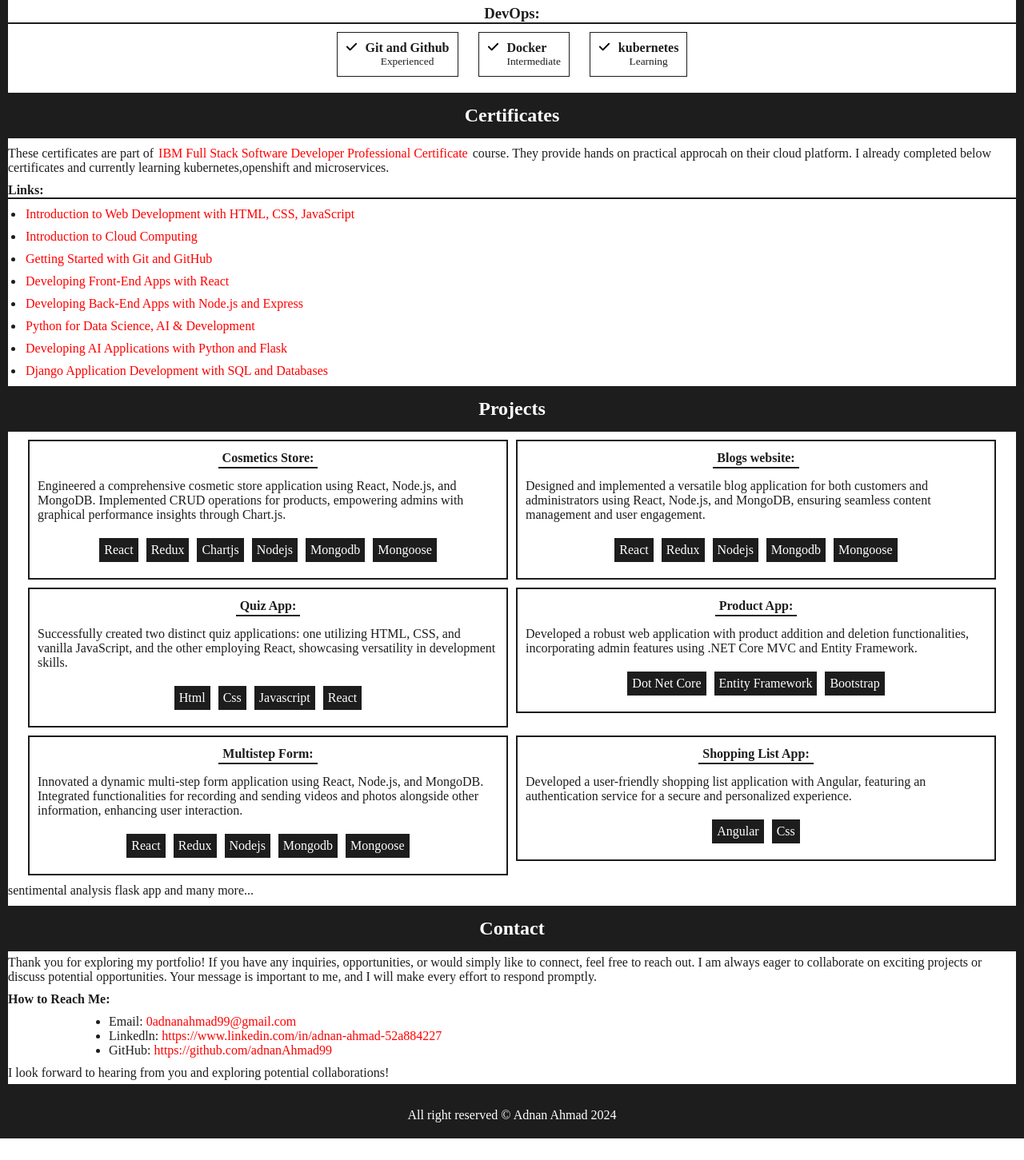
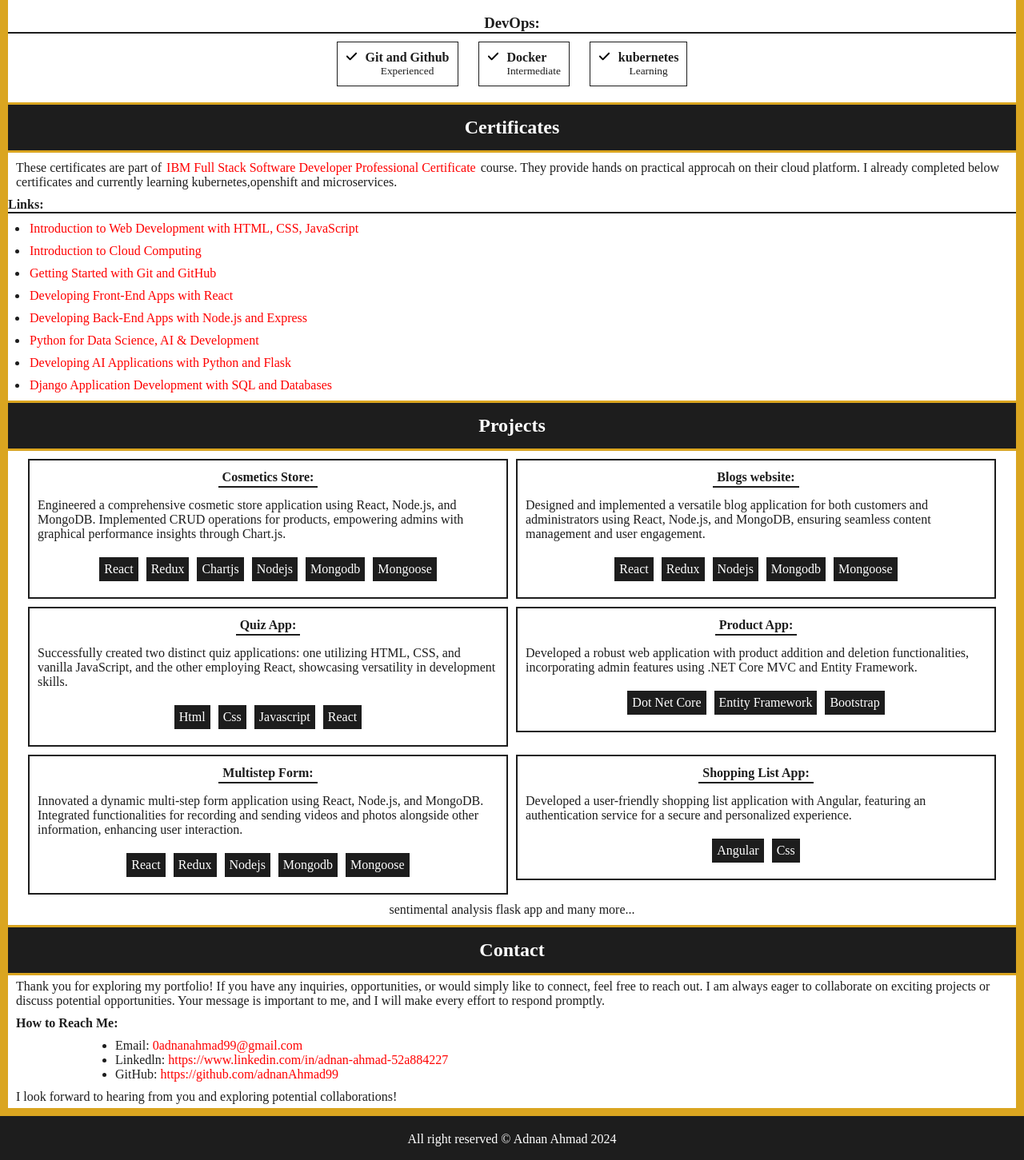
Before and after one commit to adnanAhmad99/Adnan_Ahmad, a React (Vite) app: page / in a window 1280 px wide. Shown: the part 1338-2789 px from the top of the page at 80% size. Before the commit the page ends 2762 px from the top, so only its background shows below. Built offline with nearby package versions, Linux system fonts and the light colour scheme.

Commit message:
final touches

```diff
--- a/src/App.css
+++ b/src/App.css
@@ -1,3 +1,3 @@
 section {
-  border: 10px solid var(--current-backgroundColor-opposite);
+  border: 10px solid goldenrod;
 }
--- a/src/components/contact/Contact.jsx
+++ b/src/components/contact/Contact.jsx
@@ -1,4 +1,4 @@
-import { useEffect, useState } from "react";
+import { useState } from "react";
 import "./contact.css";
 
 const Contact = () => {
@@ -12,14 +12,10 @@ const Contact = () => {
     }, 500);
   };
 
-  useEffect(() => {
-    console.log("rendring");
-  });
-
   return (
-    <div className="contact" id="contact">
+    <div className="contact " id="contact">
       <h2 className="color-opposite top-h">Contact</h2>
-      <div className="contact-info-div">
+      <div className="contact-info-div padding-left-right">
         <p>
           Thank you for exploring my portfolio! If you have any inquiries,
           opportunities, or would simply like to connect, feel free to reach
@@ -31,7 +27,7 @@ const Contact = () => {
         <ul className="contact-list-ul">
           <li className="gmail-li">
             Email:{" "}
-            <span onClick={handleCopy} title={copyStatus}>
+            <span onClick={handleCopy} title="copy">
               0adnanahmad99@gmail.com
             </span>{" "}
             {copyStatus === "Copied" ? "copied" : ""}
--- a/src/components/coursera/CourseraCertificates.jsx
+++ b/src/components/coursera/CourseraCertificates.jsx
@@ -37,9 +37,9 @@ const COURSERACERTIFICATES = [
 
 const CourseraCertificates = () => {
   return (
-    <article className="certificates">
+    <article className="certificates " id="certificates">
       <h2 className="color-opposite top-h">Certificates</h2>
-      <p>
+      <p className="padding-left-right">
         These certificates are part of{" "}
         <a
           href="https://www.coursera.org/professional-certificates/ibm-full-stack-cloud-developer"
@@ -52,7 +52,7 @@ const CourseraCertificates = () => {
         kubernetes,openshift and microservices.
       </p>
       <p className="bold under-line">Links:</p>
-      <ul className="d-flex">
+      <ul className="d-flex ">
         {COURSERACERTIFICATES.map((course, i) => (
           <li key={`${i}${course.courseName}`}>
             <a href={course.link} target="_blank">
--- a/src/components/coursera/certificates.css
+++ b/src/components/coursera/certificates.css
@@ -1,5 +1,5 @@
 .certificates > ul {
-  padding: 0px 20px;
+  padding: 0px 25px;
   flex-direction: column;
   align-items: flex-start;
   gap: 10px;
--- a/src/components/introDiv/IntroDiv.jsx
+++ b/src/components/introDiv/IntroDiv.jsx
@@ -3,9 +3,9 @@ import "./introDiv.css";
 
 const IntroDiv = () => {
   return (
-    <article className="intro" id="about">
+    <article className="intro " id="about">
       <h2 className="color-opposite top-h">About Me</h2>
-      <div className="d-flex sub-intro">
+      <div className="d-flex sub-intro padding-left-right">
         <p className="intro-info">
           Hello there! I'm Adnan Ahmad, a passionate learner with a knack for
           adapting to diverse working environments. My strength lies in
--- a/src/components/mainUpperDiv/MainUpperDiv.jsx
+++ b/src/components/mainUpperDiv/MainUpperDiv.jsx
@@ -7,7 +7,7 @@ const MainUpperDiv = () => {
     selectedId?.scrollIntoView({ behavior: "smooth" });
   };
   return (
-    <article className="d-flex upper-main-div" id="home">
+    <article className="d-flex upper-main-div padding-left-right" id="home">
       <div className="main-image d-flex">
         <img src={`${URLAPPEND}/images/mainPic.jpg`} alt="my photo" />
       </div>
--- a/src/components/mainUpperDiv/mainUpperDiv.css
+++ b/src/components/mainUpperDiv/mainUpperDiv.css
@@ -64,7 +64,7 @@
   padding: 8px;
 }
 
-@media (max-width: 600px) {
+@media (max-width: 650px) {
   .upper-main-div {
     flex-direction: column;
     height: auto;
@@ -77,3 +77,8 @@
     display: block;
   }
 }
+@media (max-width: 421px) {
+  .cv-button {
+    margin-bottom: 10px;
+  }
+}
--- a/src/components/projects/Projects.jsx
+++ b/src/components/projects/Projects.jsx
@@ -61,7 +61,9 @@ const Projects = () => {
           </div>
         ))}
       </div>
-      <p>sentimental analysis flask app and many more...</p>
+      <p className="projects-ending-para">
+        sentimental analysis flask app and many more...
+      </p>
     </article>
   );
 };
--- a/src/components/projects/projects.css
+++ b/src/components/projects/projects.css
@@ -30,3 +30,7 @@
   padding: 5px;
   border: 1px solid var(--current-backgroundColor-opposite);
 }
+.projects-ending-para {
+  padding: 0px 10px;
+  text-align: center;
+}
--- a/src/data/globalData.js
+++ b/src/data/globalData.js
@@ -1,2 +1,3 @@
 // replace it to empty string for deployment and push. Also comment base in viteConfig file
-export const URLAPPEND = "/Adnan_Ahmad";
+// export const URLAPPEND = ""; //for development
+export const URLAPPEND = "/Adnan_Ahmad"; // for production
--- a/src/index.css
+++ b/src/index.css
@@ -37,6 +37,8 @@ body {
 .top-h {
   text-align: center;
   padding: 15px 0px;
+  border-bottom: 3px solid goldenrod;
+  border-top: 3px solid goldenrod;
 }
 
 .bold {
@@ -45,3 +47,7 @@ body {
 .under-line {
   border-bottom: 2px solid var(--current-backgroundColor-opposite);
 }
+.padding-left-right {
+  padding-left: 10px;
+  padding-right: 10px;
+}
--- a/vite.config.js
+++ b/vite.config.js
@@ -1,8 +1,9 @@
 import { defineConfig } from "vite";
 import react from "@vitejs/plugin-react";
+import { URLAPPEND } from "./src/data/globalData";
 
 // https://vitejs.dev/config/
 export default defineConfig({
-  base: "/Adnan_Ahmad/",
+  base: URLAPPEND ? `${URLAPPEND}/` : "",
   plugins: [react()],
 });
```
Also changed, not shown: public/images/mainPic.jpg.
